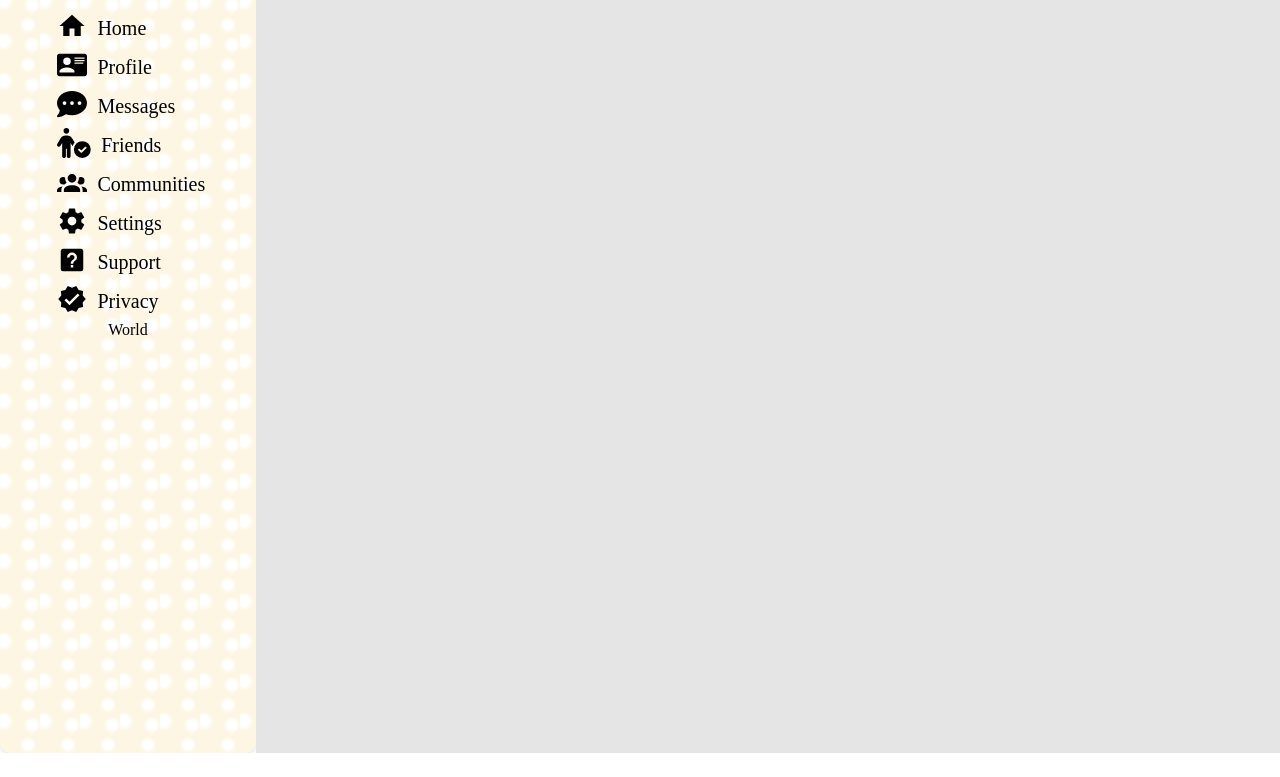
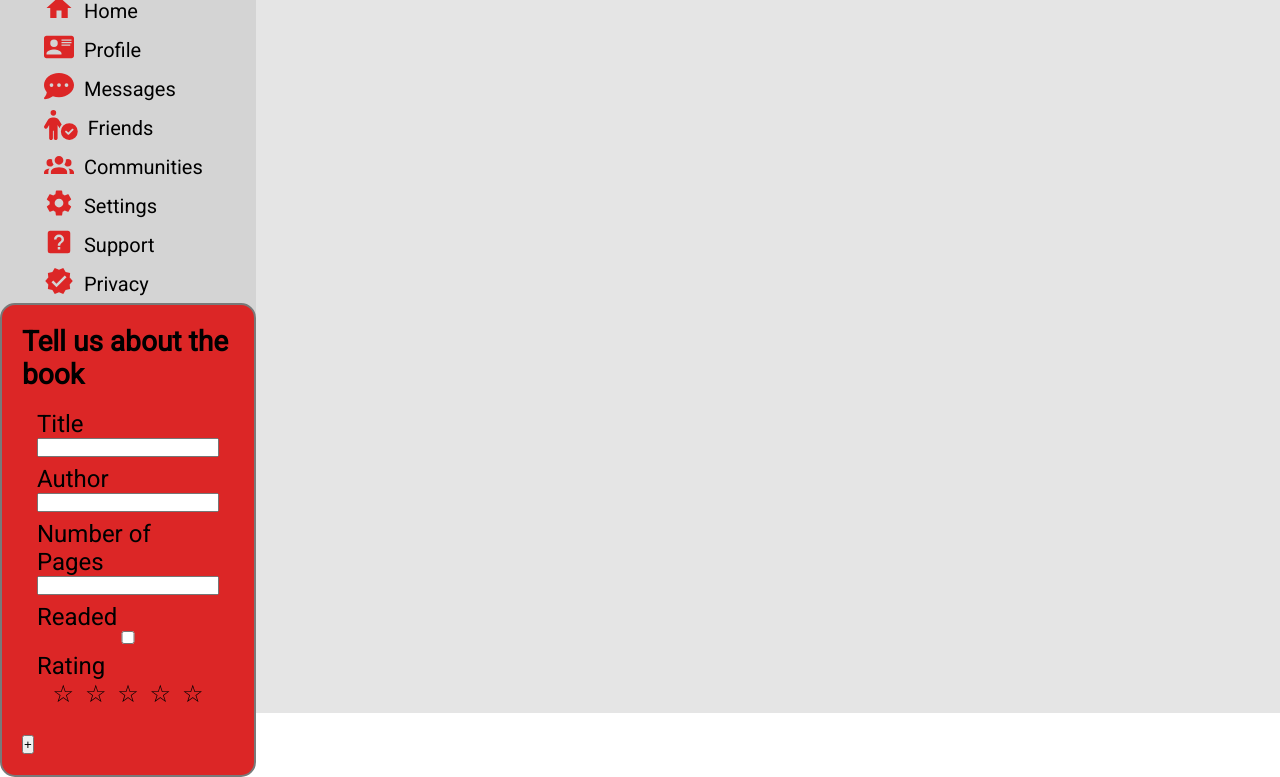
Before and after one commit to joaocorreiaprof/-Project-Library, a plain HTML site: page index.html in a window 1280 px wide. Shown: the part 87-864 px from the top of the page. Before the commit the page ends 840 px from the top, so only its background shows below. Drawn offline with Linux system fonts and the light colour scheme.

Commit message:
Added a form
Added a form and styled the left side of the page

```diff
--- a/index.html
+++ b/index.html
@@ -149,7 +149,40 @@
           </div>
         </div>
         <div class="form">
-          <p>World</p>
+          <form action="" method="get">
+            <h3>Tell us about the book</h3>
+            <div class="book-info">
+              <div class="form-div">
+                <label for="title">Title</label>
+                <input type="text" id="title" name="title" required />
+              </div>
+              <div class="form-div">
+                <label for="author">Author</label>
+                <input type="text" name="author" id="author" required />
+              </div>
+              <div class="form-div">
+                <label for="pages">Number of Pages</label>
+                <input type="number" name="pages" id="pages" required />
+              </div>
+              <div class="form-div">
+                <label for="readed">Readed</label>
+                <input type="checkbox" name="readed" id="readed" />
+              </div>
+              <div class="form-div" id="ratingInput">
+                <label for="rating">Rating</label>
+                <div class="rating">
+                  <span id="star5" data-value="5">&#x2606;</span>
+                  <span id="star4" data-value="4">&#x2606;</span>
+                  <span id="star3" data-value="3">&#x2606;</span>
+                  <span id="star2" data-value="2">&#x2606;</span>
+                  <span id="star1" data-value="1">&#x2606;</span>
+                </div>
+              </div>
+            </div>
+            <div class="div-button">
+              <button type="submit" class="btn">+</button>
+            </div>
+          </form>
         </div>
       </div>
       <div class="right-side">
--- a/scripts.js
+++ b/scripts.js
@@ -7,3 +7,23 @@ function Book() {
 function addBookToLibrary() {
   // do stuff here
 }
+
+// JavaScript to handle star selection
+const ratingInput = document.getElementById("ratingInput");
+const stars = ratingInput.querySelectorAll(".rating span");
+
+stars.forEach((star) => {
+  star.addEventListener("click", () => {
+    const rating = parseInt(star.getAttribute("data-value"));
+    // Set the rating value in a hidden input field or handle it as needed
+    console.log("Selected rating:", rating);
+    // Update the appearance of the stars based on the selected rating
+    stars.forEach((s) => {
+      if (parseInt(s.getAttribute("data-value")) <= rating) {
+        s.innerHTML = "&#x2605;"; // filled star
+      } else {
+        s.innerHTML = "&#x2606;"; // empty star
+      }
+    });
+  });
+});
--- a/styles.css
+++ b/styles.css
@@ -1,6 +1,12 @@
+@import url("https://fonts.googleapis.com/css2?family=Roboto&display=swap");
+
 * {
   margin: 0;
   padding: 0;
+}
+
+body {
+  font-family: Roboto;
 }
 
 .main-div {
@@ -8,23 +14,14 @@
   grid-template-columns: 20% 80%;
 }
 /*left side */
+
 .left-side {
   display: flex;
   flex-direction: column;
   height: 100vh;
   align-items: center;
-  background-color: #fdf6e3; /* Base color similar to paper */
-  background-image: radial-gradient(
-      circle at 10% 20%,
-      #ffffff 10%,
-      transparent 20%
-    ),
-    radial-gradient(circle at 80% 30%, #ffffff 10%, transparent 20%),
-    radial-gradient(circle at 70% 80%, #ffffff 10%, transparent 20%);
-  background-size: 40px 40px;
-  border-radius: 10px; /* Optional: Add rounded corners */
-  box-shadow: 0 2px 4px rgba(0, 0, 0, 0.1); /* Optional: Add a subtle shadow */
-  padding: 20px; /* Optional: Add some padding to the div */
+  justify-content: space-around;
+  background-color: #d4d4d4;
 }
 .brand {
   display: flex;
@@ -38,6 +35,10 @@
   height: 53px;
   margin-left: 10px;
   margin-right: 5px;
+}
+
+.icon path {
+  fill: #dc2626;
 }
 
 .profile {
@@ -58,6 +59,46 @@
   margin-right: 10px;
 }
 
+/*Form style */
+
+.form {
+  background-color: #dc2626;
+  padding: 20px;
+  border: 2px solid #797979;
+  border-radius: 15px;
+  font-size: 24px;
+}
+
+.book-info {
+  display: flex;
+  flex-direction: column;
+  padding: 15px;
+}
+
+.form-div {
+  display: flex;
+  flex-direction: column;
+  margin: 4px 0px;
+}
+
+/*Stars*/
+.rating {
+  unicode-bidi: bidi-override;
+  direction: rtl;
+  text-align: center;
+}
+.rating > span {
+  display: inline-block;
+  position: relative;
+  width: 1.1em;
+}
+.rating > span:hover:before,
+.rating > span:hover ~ span:before {
+  content: "\2605";
+  position: absolute;
+  color: gold;
+}
+
 /*right side*/
 
 .right-side {
```
